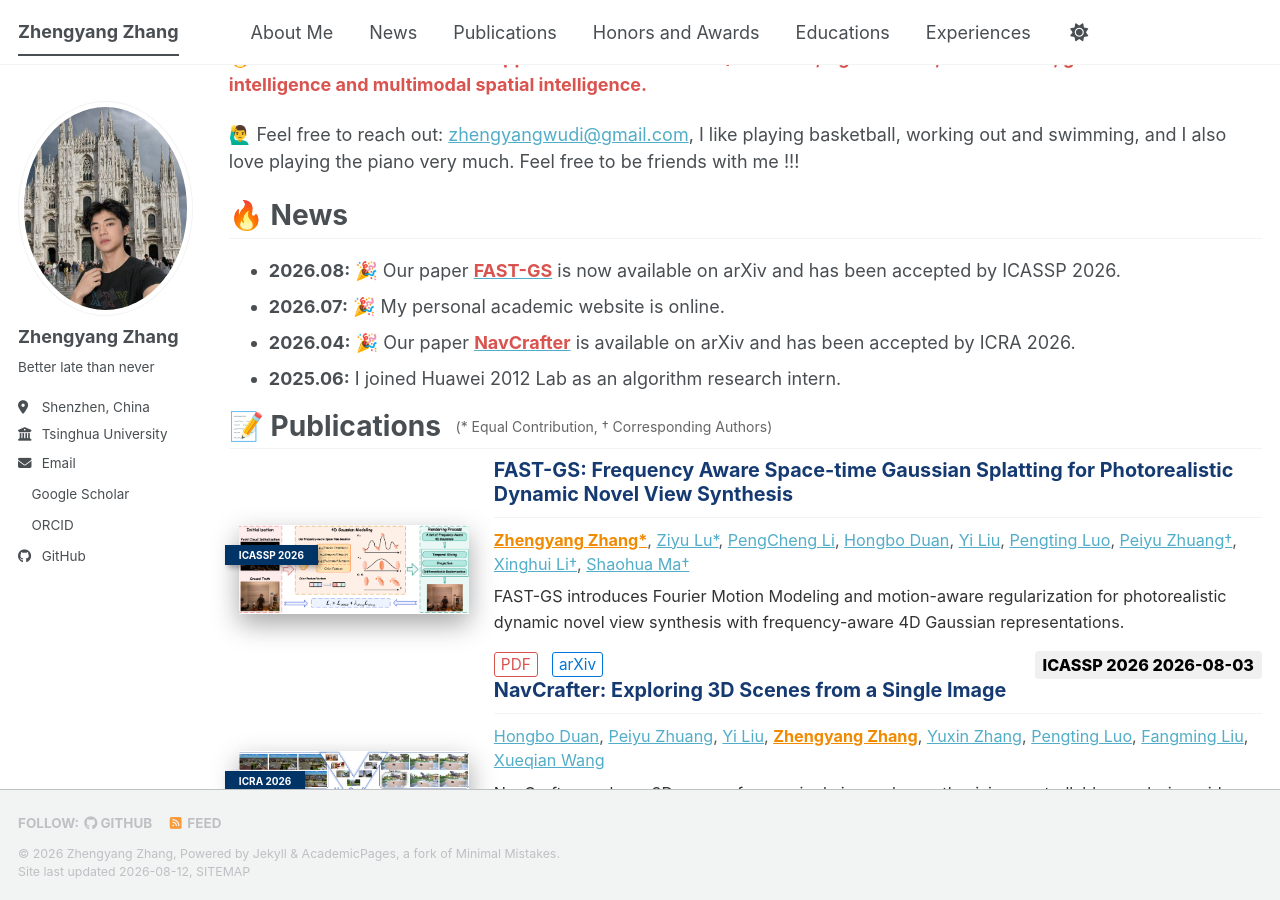
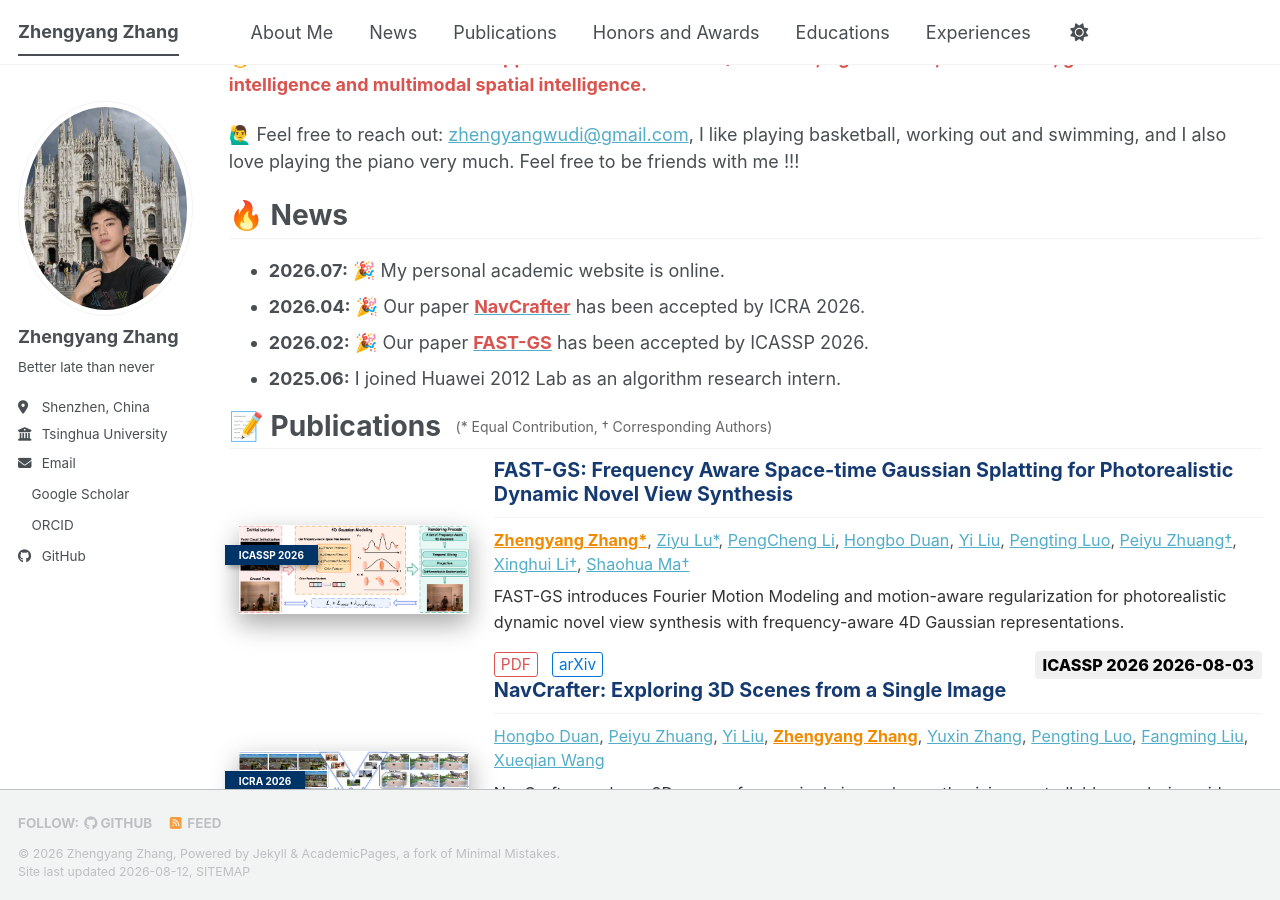
Before and after one commit to ZhengyangZhang1107/zhengyangzhang1107.github.io, a Jekyll site: the page built from _pages/about.md, in a window 1280 px wide and 900 px high, scrolled down 425 px. Built offline with Jekyll 4.4.1, drawn with Linux system fonts in a browser that asks for light colours; a style sheet for code colours, icons or effects is not loaded.

Commit message:
Revise news entries for paper acceptances
Updated the news section to reflect recent paper acceptances and added a new entry for FAST-GS.

```diff
--- a/_pages/about.md
+++ b/_pages/about.md
@@ -44,9 +44,9 @@ My research focuses on <span style="color: #d9534f; font-weight: bold;">3D/4D vi
 <h1 style="margin-top: 10px; border-bottom: 1px solid #f2f3f3; padding-bottom: 5px; margin-bottom: 10px;">🔥 News</h1>
 
 <ul>
-  <li><strong>2026.08:</strong> 🎉 Our paper <a href="https://arxiv.org/abs/2608.01958" target="_blank"><span style="color: #d9534f; font-weight: bold;">FAST-GS</span></a> is now available on arXiv and has been accepted by ICASSP 2026.</li>
   <li><strong>2026.07:</strong> 🎉 My personal academic website is online.</li>
-  <li><strong>2026.04:</strong> 🎉 Our paper <a href="https://arxiv.org/abs/2604.02828" target="_blank"><span style="color: #d9534f; font-weight: bold;">NavCrafter</span></a> is available on arXiv and has been accepted by ICRA 2026.</li>
+  <li><strong>2026.04:</strong> 🎉 Our paper <a href="https://arxiv.org/abs/2604.02828" target="_blank"><span style="color: #d9534f; font-weight: bold;">NavCrafter</span></a> has been accepted by ICRA 2026.</li>
+  <li><strong>2026.02:</strong> 🎉 Our paper <a href="https://arxiv.org/abs/2608.01958" target="_blank"><span style="color: #d9534f; font-weight: bold;">FAST-GS</span></a> has been accepted by ICASSP 2026.</li>
   <li><strong>2025.06:</strong> I joined Huawei 2012 Lab as an algorithm research intern.</li>
 </ul>
 
```
